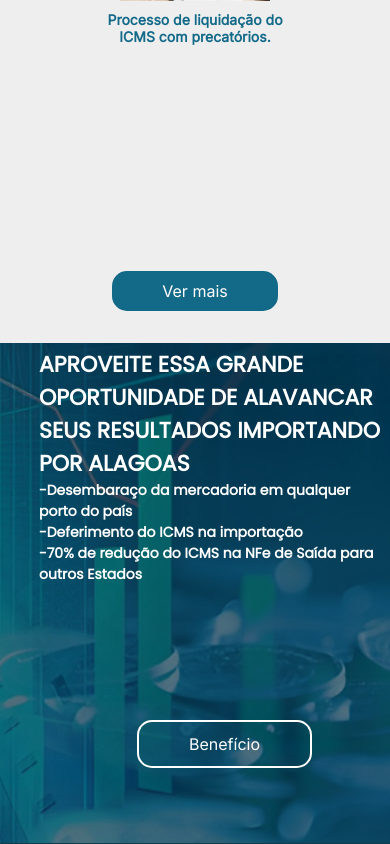
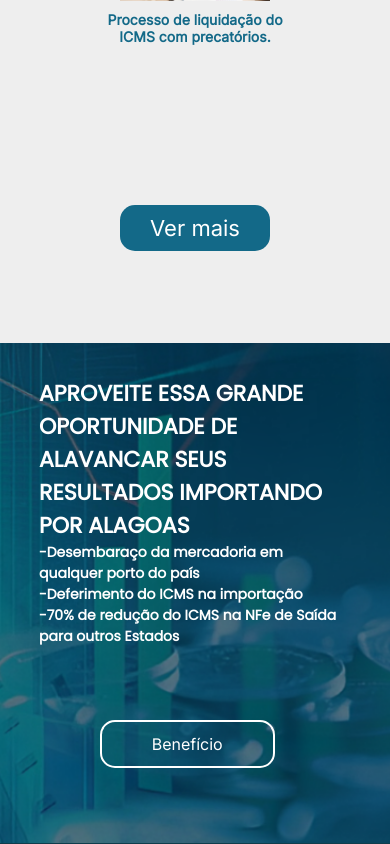
Before and after one commit to memellin/nordeste, a PHP site: page /index.html in a window 390 px wide. Shown: the part 2321-3165 px from the top of the page. Run offline with PHP 8.4, Linux system fonts and the light colour scheme.

Commit message:
asdasasdfs

```diff
--- a/css/style.css
+++ b/css/style.css
@@ -64,7 +64,7 @@
   transition: 0.5s;
 }
 
-.navbar-container ul .navbar-items a:hover{
+.navbar-container ul .navbar-items a:hover {
   color: #ccc;
   font-size: 18px;
 }
@@ -215,7 +215,6 @@
   height: 150px;
   width: 150px;
 }
-
 
 /*BOTÃO*/
 
@@ -420,7 +419,7 @@
 }
 
 /* RESPONSIVIDADE PARA TELAS */
-@media screen and (min-width: 1367px) and (max-width: 1440px){
+@media screen and (min-width: 1367px) and (max-width: 1440px) {
   .card-container {
     grid-gap: 200px 100px;
     height: auto;
@@ -443,14 +442,14 @@
     height: auto;
   }
 
-  .card-container{
+  .card-container {
     display: flex;
     flex-wrap: wrap;
     height: auto;
     grid-gap: 10px;
   }
 
-  .card{
+  .card {
     margin-inline-start: auto;
     margin-inline-end: auto;
   }
@@ -465,8 +464,7 @@
   }
 }
 
-
-@media screen and (min-width:768px) and (max-width: 1023px) {
+@media screen and (min-width: 768px) and (max-width: 1023px) {
   * {
     font-size: 13px;
   }
@@ -474,7 +472,7 @@
     display: none;
   }
 
-  .navbar-container .navbar-logo {
+  .navbar-container {
     margin-top: 0;
   }
 
@@ -535,7 +533,6 @@
 
   .text-vantagens-container {
     width: 350px;
-
   }
 
   .text-vantagens-container h1 {
@@ -582,9 +579,12 @@
   }
 }
 @media screen and (min-width: 426) and (max-width: 767px) {
+  .navbar-logo {
+    right: 40px;
+  }
 
   .slogan {
-   width: 200px;
+    width: 200px;
   }
 
   .slogan h1 {
@@ -608,7 +608,7 @@
     font-size: 12px;
   }
 
-  .text-vantagens-container{
+  .text-vantagens-container {
     width: 180px;
     top: 10%;
   }
@@ -616,7 +616,6 @@
   .text-vantagens-container h1 {
     width: 250px;
     font-size: 17px;
-
   }
 
   .text-vantagens-container h2 {
@@ -656,14 +655,13 @@
     display: none;
   }
 
-  .navbar-logo{
+  .navbar-logo {
     margin-left: 0;
     flex-grow: 0;
   }
 
   .footer-content {
     flex-direction: column;
-
   }
 
   .quick-access ul a {
@@ -674,13 +672,12 @@
     margin-top: 20px;
   }
 
-  .service-title{
+  .service-title {
     text-align: center;
   }
 }
 
 @media screen and (max-width: 425px) {
-
   .navbar-items {
     display: none;
   }
@@ -691,27 +688,27 @@
     margin-left: 150px;
   }
 
-  .slogan-container{
+  .slogan-container {
     margin: 2rem 0 0 1rem;
   }
 
-  .slogan h1{
+  .slogan h1 {
     font-size: 22px;
     width: auto;
   }
 
-  .slogan h2{
+  .slogan h2 {
     font-size: 16px;
     width: auto;
   }
 
-  .btn-container__0{
+  .btn-container__0 {
     width: auto;
     margin: 0 25px;
     justify-content: center;
   }
 
-  .btn__0{
+  .btn__0 {
     padding: 10px 30px;
     font-size: 14px;
   }
@@ -756,4 +753,24 @@
     height: 30px;
   }
 
+  @media screen and (max-width: 425px) {
+    .navbar-logo {
+      flex-grow: 0;
+      margin-left: 132px;
+    }
+
+    .btn{
+      padding: 10px 30px;
+      font-size: 22px;
+      margin-bottom: 60px;
+    }
+
+    .text-vantagens-container{
+      top: 6.8%;
+      width: 300px;
+    }
+    .btn-vantagens-container{
+      left: 16%;
+    }
+  }
 }
```
